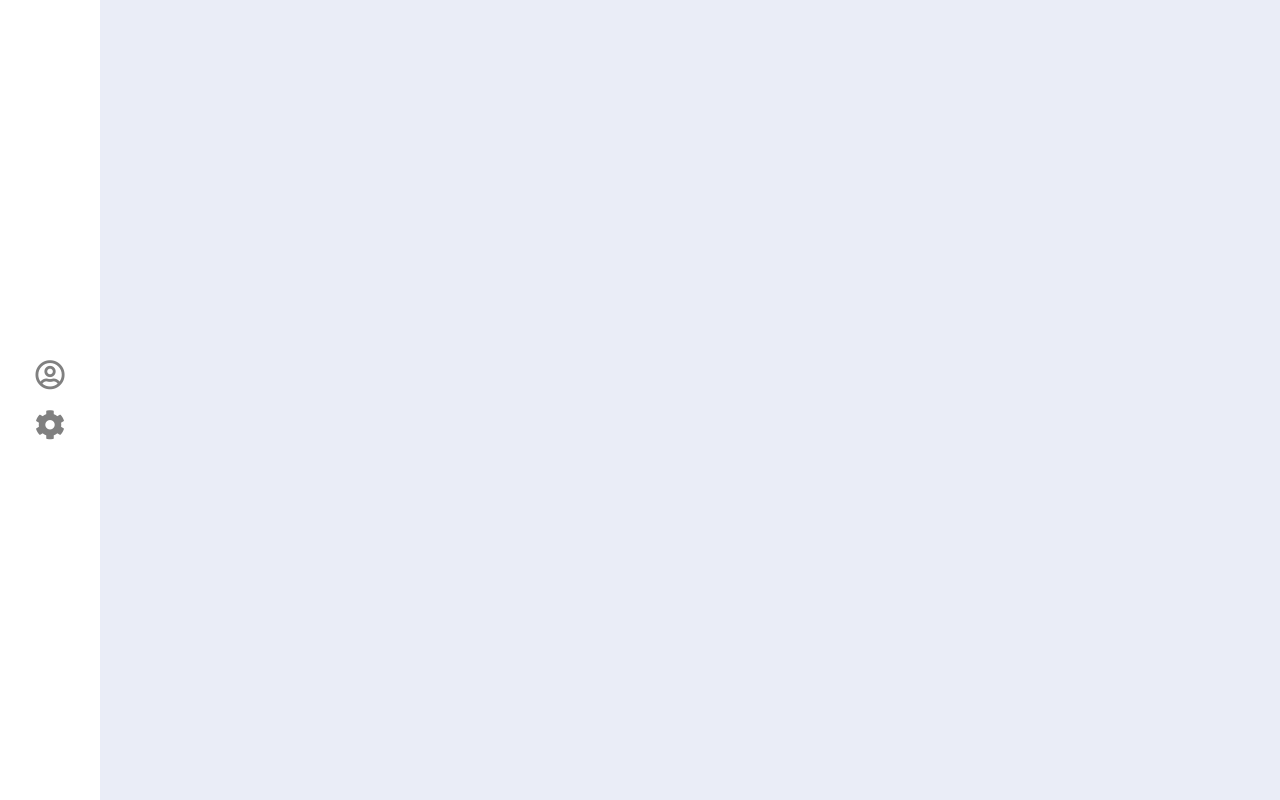
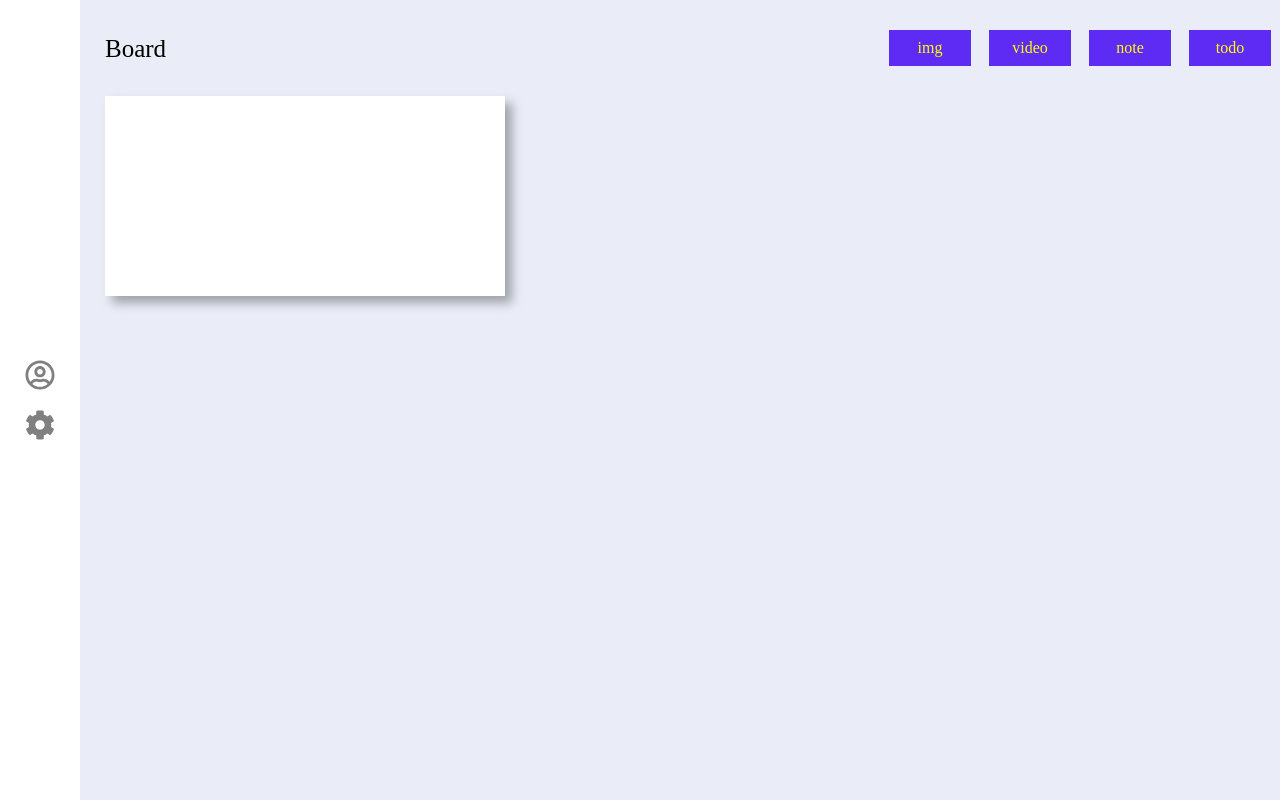
Before and after one commit to Yonyas/levelup-todo, a React (Create React App) app: page /note in a window 1280 px wide. Built offline with nearby package versions, Linux system fonts and the light colour scheme.

Commit message:
Add: note UI

```diff
--- a/public/index.html
+++ b/public/index.html
@@ -15,6 +15,12 @@
       integrity="sha384-DyZ88mC6Up2uqS4h/KRgHuoeGwBcD4Ng9SiP4dIRy0EXTlnuz47vAwmeGwVChigm"
       crossorigin="anonymous"
     />
+    <script
+      defer
+      src="https://use.fontawesome.com/releases/v5.15.4/js/all.js"
+      integrity="sha384-rOA1PnstxnOBLzCLMcre8ybwbTmemjzdNlILg8O7z1lUkLXozs4DHonlDtnE7fpc"
+      crossorigin="anonymous"
+    ></script>
     <title>React App</title>
   </head>
   <body>
--- /dev/null
+++ b/src/data/contents.json
@@ -0,0 +1,9 @@
+{
+  "status": 200,
+  "res": [
+    { "title": "img" },
+    { "title": "video" },
+    { "title": "note" },
+    { "title": "todo" }
+  ]
+}
--- a/src/pages/note/NotePage.tsx
+++ b/src/pages/note/NotePage.tsx
@@ -1,9 +1,12 @@
 /** @jsxImportSource @emotion/react */
 import styled from '@emotion/styled';
+import contents from '../../data/contents.json';
+
+import Block from './components/Block';
 
 const Note = styled.div`
   display: grid;
-  grid-template-columns: 100px 1fr;
+  grid-template-columns: 80px 1fr;
   height: 100%;
 `;
 
@@ -15,22 +18,58 @@ const Menu = styled.aside`
 `;
 
 const Contents = styled.section`
-  background-color: rgb(234, 237, 247);
+  background-color: ${({ theme }) => theme.noteBackgroundColor};
 `;
 
 const Icon = styled.div`
-  padding: 10px;
+  margin: 10px;
   font-size: 30px;
-  color: gray;
+  color: ${({ theme }) => theme.noteIconColor};
+
+  &:hover {
+    cursor: pointer;
+    color: ${({ theme }) => theme.noteIconHoverColor};
+  }
 `;
 
 const AccountIcon = styled(Icon)``;
 
 const SettingIcon = styled(Icon)``;
 
-const Select = styled.ul``;
+const ContentMenu = styled.header`
+  display: flex;
+  justify-content: space-between;
+  align-items: center;
+`;
 
-const Board = styled.div``;
+const Title = styled.h2`
+  font-size: 25px;
+  margin-left: 25px;
+`;
+
+const Select = styled.ul`
+  display: flex;
+  justify-content: end;
+`;
+
+const AddBtn = styled.li`
+  width: 82px;
+  height: 36px;
+  margin: 30px 9px;
+  background-color: ${({ theme }) => theme.noteBtnBackColor};
+  color: ${({ theme }) => theme.noteBtnColor};
+  text-align: center;
+  line-height: 36px;
+
+  &::hover {
+    cursor: pointer;
+    background-color: ${({ theme }) => theme.noteBtnBackHoverColor};
+  }
+`;
+
+const Board = styled.div`
+  padding: 0 25px;
+`;
 
 const NotePage: React.FC = () => {
   return (
@@ -40,8 +79,17 @@ const NotePage: React.FC = () => {
         <SettingIcon className="fas fa-cog" />
       </Menu>
       <Contents>
-        <Select />
-        <Board />
+        <ContentMenu>
+          <Title>Board</Title>
+          <Select>
+            {contents.res.map(v => {
+              return <AddBtn key={Math.random()}>{v.title}</AddBtn>;
+            })}
+          </Select>
+        </ContentMenu>
+        <Board>
+          <Block />
+        </Board>
       </Contents>
     </Note>
   );
--- /dev/null
+++ b/src/pages/note/components/Block.tsx
@@ -0,0 +1,15 @@
+/** @jsxImportSource @emotion/react */
+import styled from '@emotion/styled';
+
+const BlockContent = styled.div`
+  width: 400px;
+  height: 200px;
+  background-color: ${({ theme }) => theme.noteBlockBackColor};
+  box-shadow: 7px 7px 10px ${({ theme }) => theme.noteBlockShadowColor};
+`;
+
+const Block: React.FC = () => {
+  return <BlockContent />;
+};
+
+export default Block;
--- a/src/styles/theme.ts
+++ b/src/styles/theme.ts
@@ -7,12 +7,22 @@ export const size = {
 };
 
 const theme = {
-  //color
+  //first page color
   mainRedColor: '#C71010',
   mainRedDarkColor: '#AF161C',
   mainBackgroundColor: '#325ED9',
   hoverColor: '#FF2E2E',
   selectedColor: '#007A1D',
+
+  //note page color
+  noteBackgroundColor: '#eaedf7',
+  noteIconColor: 'gray',
+  noteIconHoverColor: '#4b4646',
+  noteBtnBackColor: '#5e2bf5',
+  noteBtnBackHoverColor: '#3917a0',
+  noteBtnColor: '#FFFF00',
+  noteBlockBackColor: '#FFF',
+  noteBlockShadowColor: '#9ea3a8',
 
   //media query
   mq: {
```
Also changed, not shown: src/styles/emotion.d.ts (+10 -0 lines).
